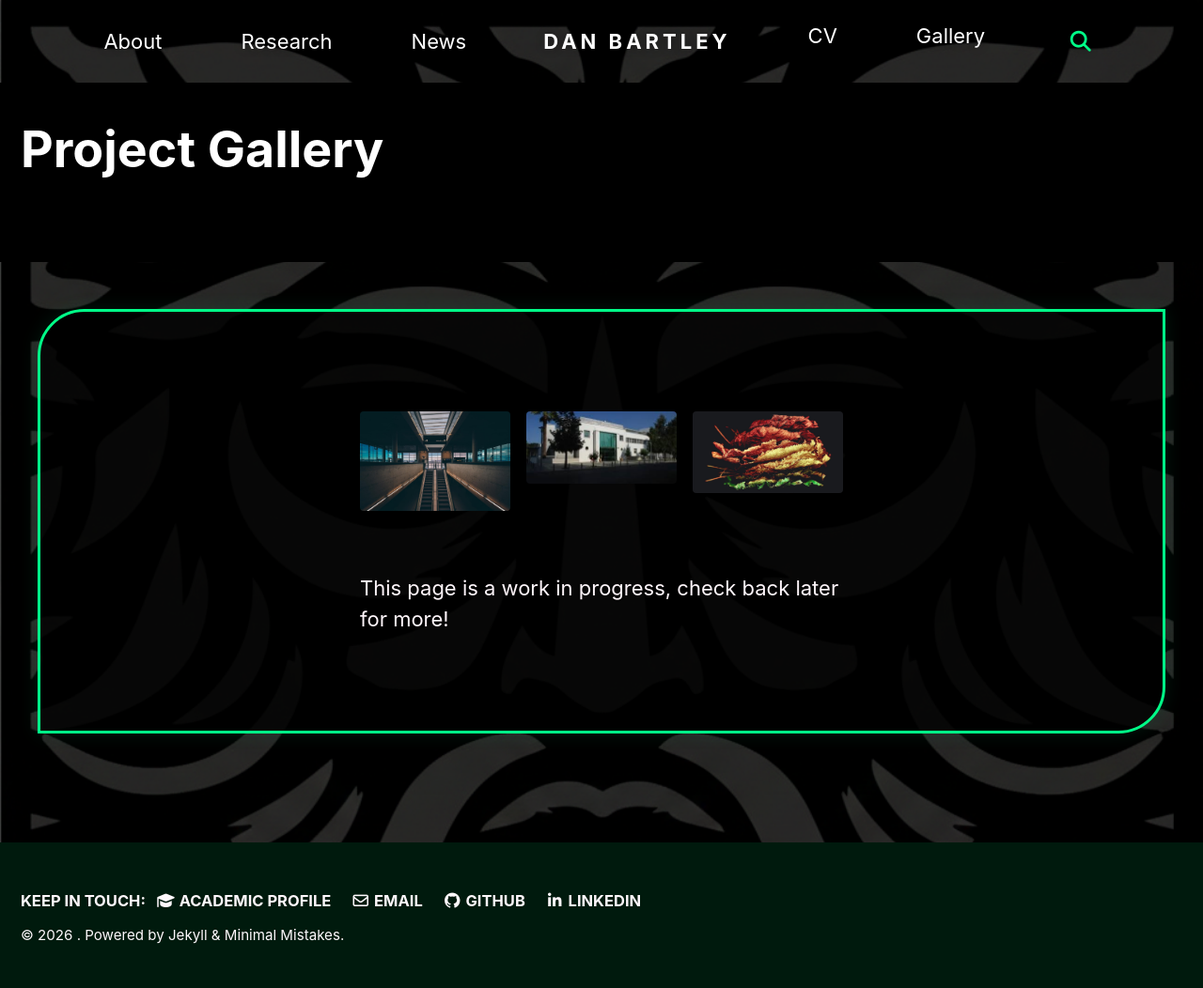
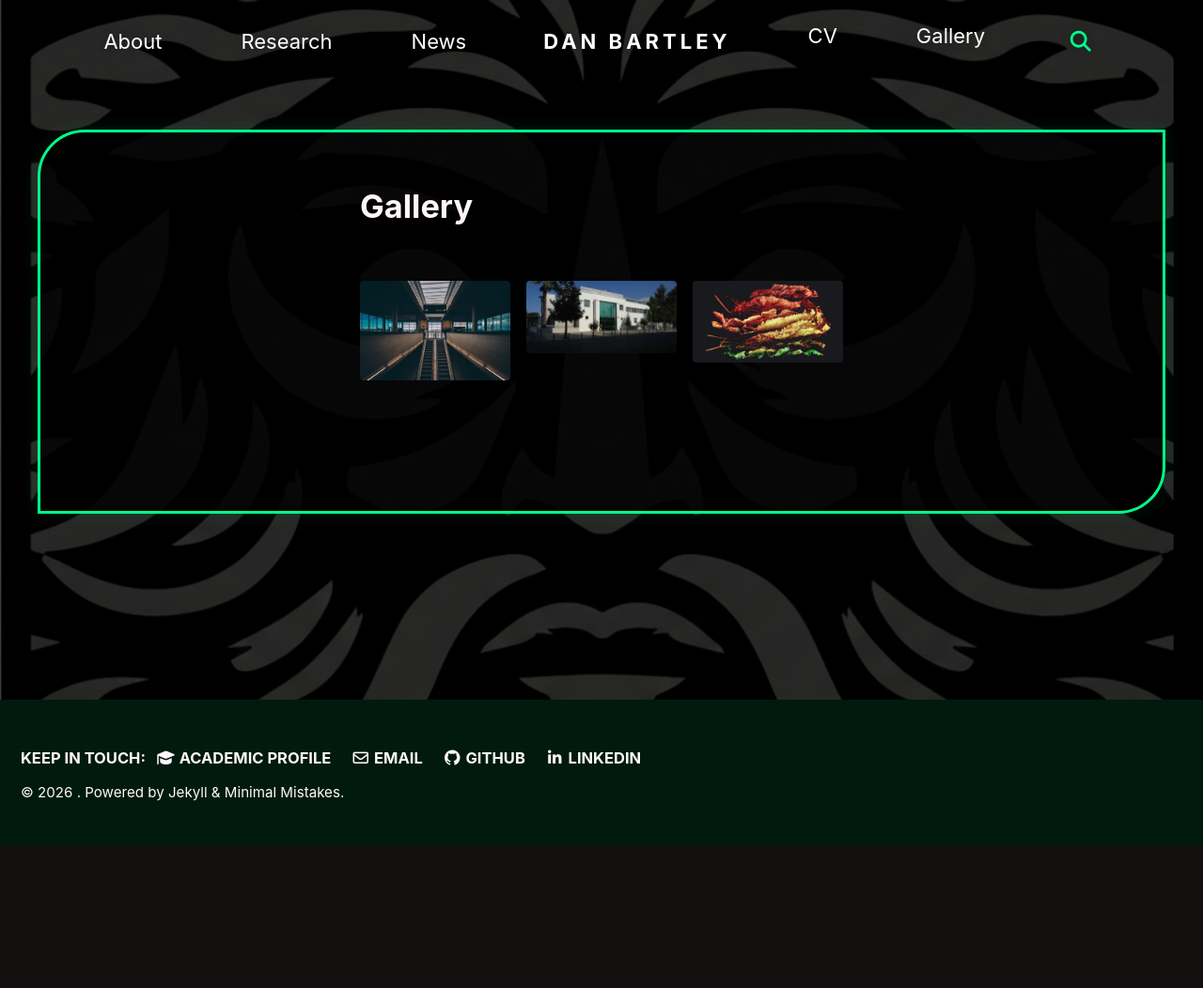
Before and after one commit to dpb-hydro/dpb-hydro.github.io, a Jekyll site: the page built from _pages/gallery.md, in a window 1280 px wide. Shown: the whole page at 94% size. Built offline with Jekyll 4.4.1, drawn with Linux system fonts in a browser that asks for light colours; cached includes are drawn as plain includes; after the commit the page ends 900 px from its top, so only the background shows below that.

Commit message:
Reorganised gallery

```diff
--- a/_pages/gallery.md
+++ b/_pages/gallery.md
@@ -1,26 +1,20 @@
 ---
 layout: single
-title: "Project Gallery"
+title: "Gallery"
 permalink: /gallery/
-header:
-  overlay_color: "#000"
-  overlay_filter: 0.5
-  caption: "" # Adding an empty caption can sometimes reset height
 gallery:
-  - url: /assets/images/gallery/project1.jpg
-    image_path: /assets/images/gallery/project1.jpg
+  - url: /assets/images/project1.jpg
+    image_path: /assets/images/project1.jpg
     alt: "Scientific Fieldwork"
     title: "Fieldwork 2024"
-  - url: /assets/images/gallery/project2.jpg
-    image_path: /assets/images/gallery/project2.jpg
+  - url: /assets/images/project2.jpg
+    image_path: /assets/images/project2.jpg
     alt: "Data Visualization"
     title: "Hydrology Data Charts"
-  - url: /assets/images/gallery/project3.jpg
-    image_path: /assets/images/gallery/project3.jpg
+  - url: /assets/images/project3.jpg
+    image_path: /assets/images/project3.jpg
 ---
 
 <div class="gallery-container">
   {% include gallery %}
 </div>
-
-This page is a work in progress, check back later for more!
```
Also changed, not shown: _posts/2026-02-13-image-demo.md (deleted, +0 -24 lines), _posts/2026-03-09-first-post.md (deleted, +0 -8 lines), README.md, assets/images/project1.jpg (renamed from assets/images/Gallery/project1.jpg), assets/images/project2.jpg (renamed from assets/images/Gallery/project2.jpg), assets/images/project3.jpg (renamed from assets/images/Gallery/project3.jpg), 1 other file.
